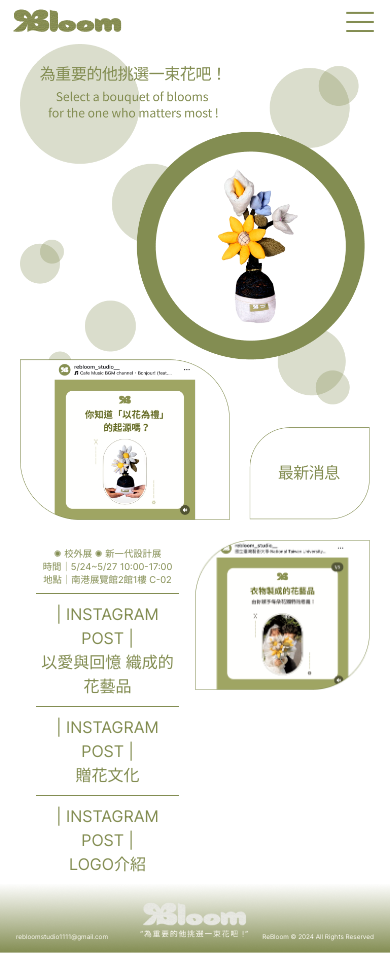
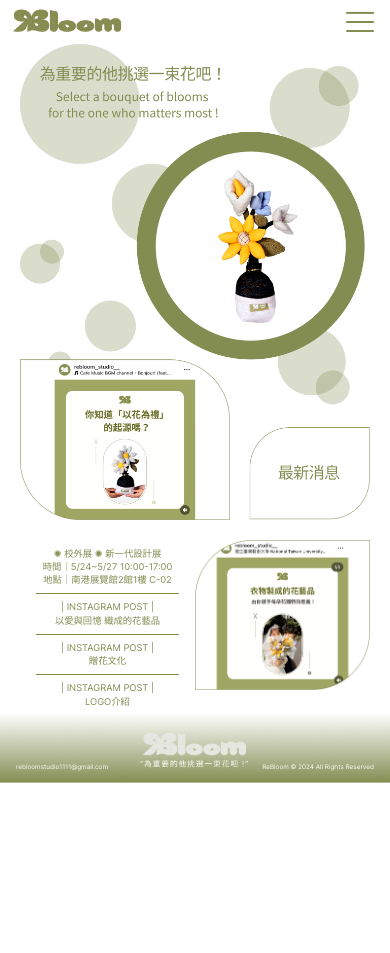
Before and after one commit to Vincent3054/ReBloom, an Angular app: page / in a window 390 px wide. After the commit the page ends 844 px from the top, so only its background shows below. Built offline with nearby package versions, Linux system fonts and the light colour scheme.

Commit message:
feat:fix bug

```diff
--- a/src/app/pages/home/home.component.html
+++ b/src/app/pages/home/home.component.html
@@ -14,9 +14,9 @@
       <div class="lg:col-span-6 md:col-span-3 text-center hidden md:block">
           <div class="web-text-box p-4 text-darkGray rounded-lg mt-[20px] font-normal">
             <div class="py-2 text-border-bottom"><p>✺ 校外展 ✺ 新一代設計展<br/>時間｜5/24~5/27 10:00-17:00<br/>地點｜南港展覽館2館1樓 C-02</p></div>
-            <div class="py-2 text-border-bottom"><p>| INSTAGRAM POST |<br/>以愛與回憶 織成的花藝品</p></div>
-            <div class="py-2 text-border-bottom"><p>| INSTAGRAM POST |<br/>贈花文化</p></div>
-            <div class="py-2"><p>| INSTAGRAM POST |<br/>LOGO介紹</p></div>
+            <div class="py-2 text-border-bottom"><p><a href="https://www.instagram.com/p/C57NwBmSFJ5/?igsh=MXQzZXczeDZ3OTQxdw==" target="_blank">| INSTAGRAM POST |<br/>以愛與回憶 織成的花藝品</a></p></div>
+            <div class="py-2 text-border-bottom"><p><a href="https://www.instagram.com/p/C5zdIaLykjA/?igsh=MW5jczNpN2M3Y2R3ZQ==" target="_blank">| INSTAGRAM POST |<br/>贈花文化</a></p></div>
+            <div class="py-2"><p><a href="https://www.instagram.com/p/C55zNu9y7Ks/?igsh=dGF1OHB3OW9mdzk5" target="_blank">| INSTAGRAM POST |<br/>LOGO介紹</a></p></div>
           </div>
       </div>
 
@@ -37,9 +37,9 @@
           <div class="flex-1 text-center">
             <div class="mb-text-box text-darkGray rounded-lg font-normal">
               <div class="text-border-bottom mb-text"><p>✺ 校外展 ✺ 新一代設計展<br/>時間｜5/24~5/27 10:00-17:00<br/>地點｜南港展覽館2館1樓 C-02</p></div>
-              <div class="py-2 text-border-bottom"><p>| INSTAGRAM POST |<br/>以愛與回憶 織成的花藝品</p></div>
-            <div class="py-2 text-border-bottom"><p>| INSTAGRAM POST |<br/>贈花文化</p></div>
-            <div class="py-2"><p>| INSTAGRAM POST |<br/>LOGO介紹</p></div>
+              <div class="py-2 text-border-bottom mb-text"><p><a href="https://www.instagram.com/p/C5zdIaLykjA/?igsh=MW5jczNpN2M3Y2R3ZQ==" target="_blank">| INSTAGRAM POST |<br/>以愛與回憶 織成的花藝品</a></p></div>
+            <div class="py-2 text-border-bottom mb-text"><p><a href="https://www.instagram.com/p/C5zdIaLykjA/?igsh=MW5jczNpN2M3Y2R3ZQ==" target="_blank">| INSTAGRAM POST |<br/>贈花文化</a></p></div>
+            <div class="py-2 mb-text"><p><a href="https://www.instagram.com/p/C55zNu9y7Ks/?igsh=dGF1OHB3OW9mdzk5" target="_blank">| INSTAGRAM POST |<br/>LOGO介紹</a></p></div>
             </div>
           </div>
           <div class="flex-1 flex justify-end items-start">
--- a/src/app/pages/home/home.component.scss
+++ b/src/app/pages/home/home.component.scss
@@ -1,7 +1,7 @@
 // 假設你需要自定義的額外樣式，可以在這裡寫
-// .text, .content {
-//   // @apply text-sm lg:text-base; // Responsive font size
-// }
+.text, .content {
+  @apply text-sm lg:text-base; // Responsive font size
+}
 .text-border-bottom{
   border-bottom: 0.5px solid #838D52 ;
 }
--- a/src/app/pages/products/products.component.html
+++ b/src/app/pages/products/products.component.html
@@ -32,8 +32,8 @@
       <img src="../../../../assets/images/products/768-products-banner.png" alt="banner">
     </div>
     <div class="title-btn flex justify-center space-x-4">
-      <button class="title-btn minimalist-btn" (click)="setActiveStyle('flowers')">設計師款</button>
-      <button class="title-btn designer-btn right-ml-btn" (click)="setActiveStyle('additional')">客製款</button>
+      <button class="title-btn minimalist-btn" (click)="setActiveStyle('flowers')">小花區</button>
+      <button class="title-btn designer-btn right-ml-btn" (click)="setActiveStyle('additional')">加購區</button>
     </div>
     <hr class="my-4">
     <div class="container-top-content flex items-center justify-center h-full">
```
Also changed, not shown: src/assets/images/order/768-order-mid-img-1.png, src/assets/images/products/768-products-img-1.png.
